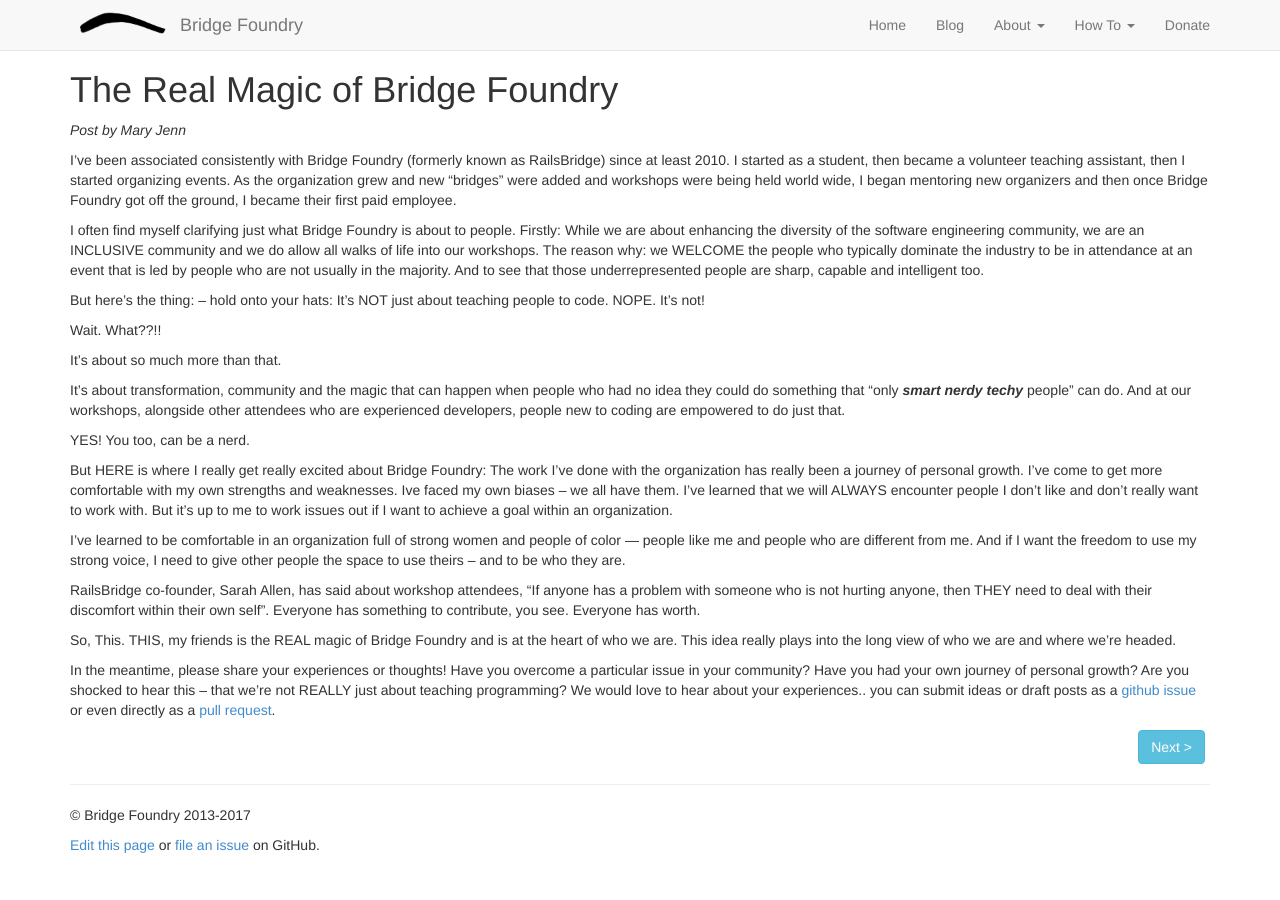
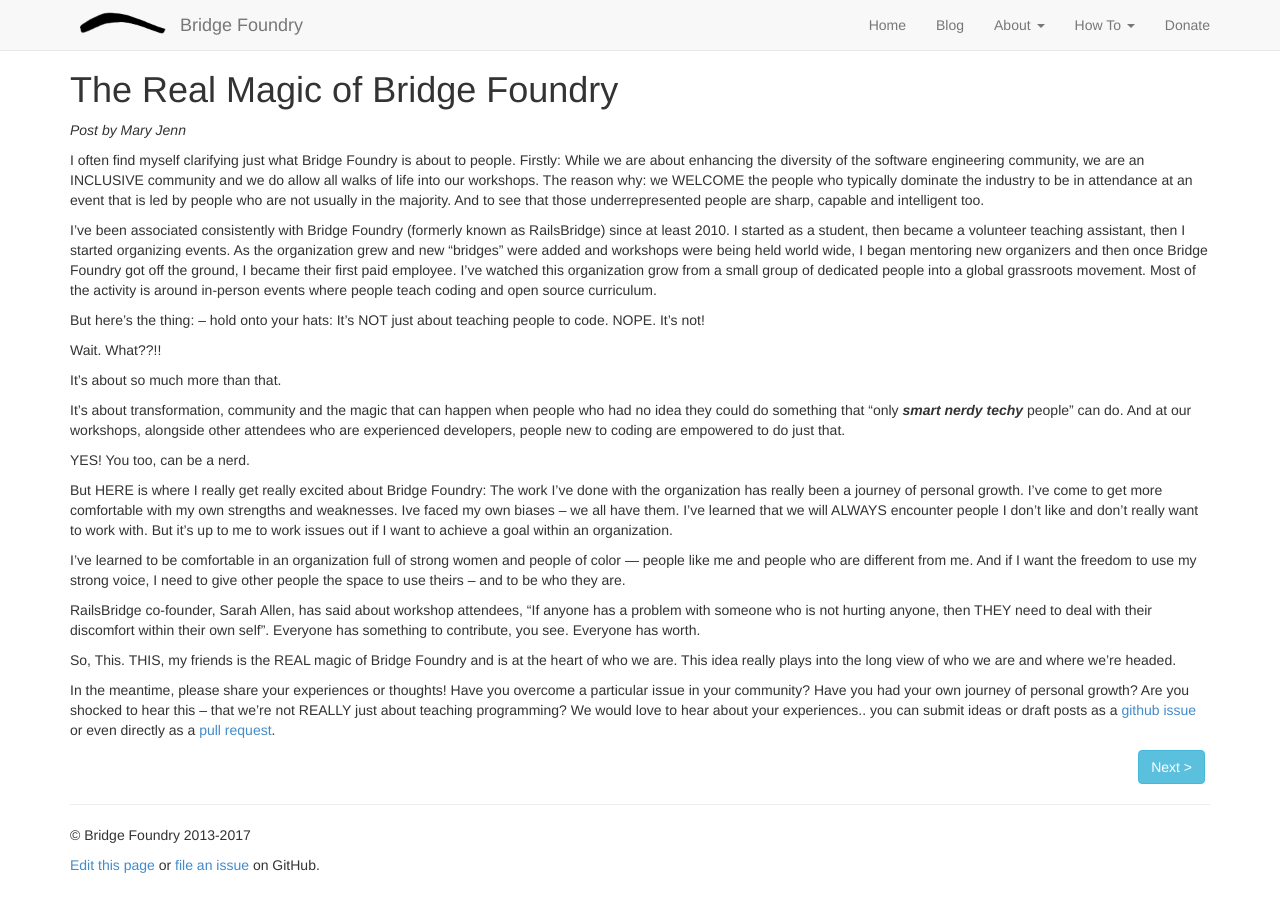
Before and after one commit to Satsaimistoowqp/bridgefoundry.github.io, a Jekyll site: the page built from _posts/2018-01-08-the-real-magic-of-bridge-foundry.md, in a window 1280 px wide. Built offline with Jekyll 4.4.1, drawn with Linux system fonts in a browser that asks for light colours.

Commit message:
fix where the break is on the blog list page

```diff
--- a/_posts/2018-01-08-the-real-magic-of-bridge-foundry.md
+++ b/_posts/2018-01-08-the-real-magic-of-bridge-foundry.md
@@ -5,9 +5,10 @@
 ---
 *Post by Mary Jenn*
 
-I’ve been associated consistently with Bridge Foundry (formerly known as RailsBridge) since at least 2010. I started as a student, then became a volunteer teaching assistant, then I started organizing events. As the organization grew and new “bridges” were added and workshops were being held world wide, I began mentoring new organizers and then once Bridge Foundry got off the ground, I became their first paid employee.
+I often find myself clarifying just what Bridge Foundry is about to people. Firstly: While we are about enhancing the diversity of the software engineering community, we are an INCLUSIVE community and we do allow all walks of life into our workshops.  The reason why: we WELCOME the people who typically dominate the industry to be in attendance at an event that is led by people who are not usually in the majority. And to see that those underrepresented people are sharp, capable and intelligent too.
+<!--more-->
 
-I often find myself clarifying just what Bridge Foundry is about to people. Firstly: While we are about enhancing the diversity of the software engineering community, we are an INCLUSIVE community and we do allow all walks of life into our workshops.  The reason why: we WELCOME the people who typically dominate the industry to be in attendance at an event that is led by people who are not usually in the majority. And to see that those underrepresented people are sharp, capable and intelligent too.
+I’ve been associated consistently with Bridge Foundry (formerly known as RailsBridge) since at least 2010. I started as a student, then became a volunteer teaching assistant, then I started organizing events. As the organization grew and new “bridges” were added and workshops were being held world wide, I began mentoring new organizers and then once Bridge Foundry got off the ground, I became their first paid employee. I've watched this organization grow from a small group of dedicated people into a global grassroots movement. Most of the activity is around in-person events where people teach coding and open source curriculum.
 
 But here’s the thing: -- hold onto your hats: It’s NOT just about teaching people to code. NOPE. It’s not!
 
```
